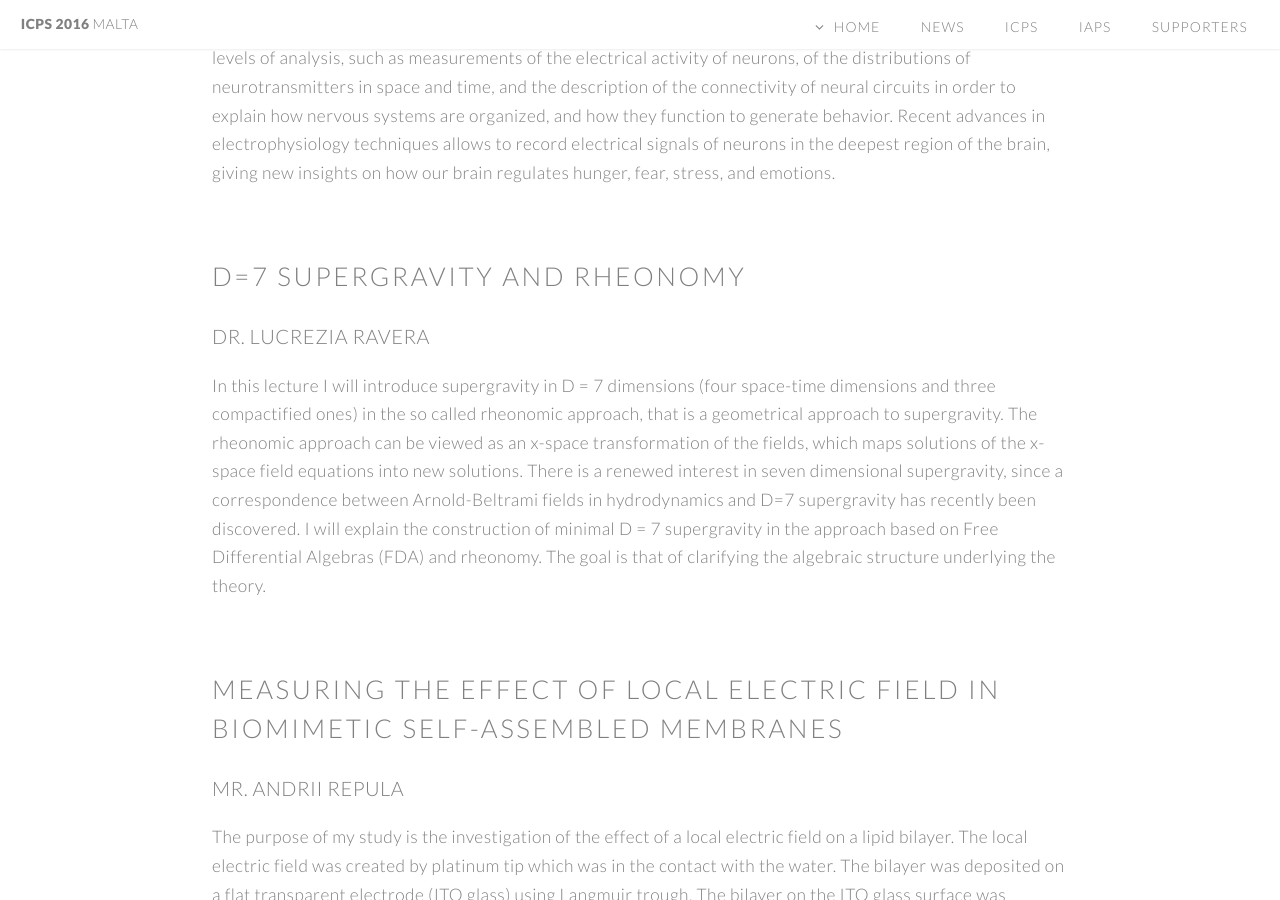
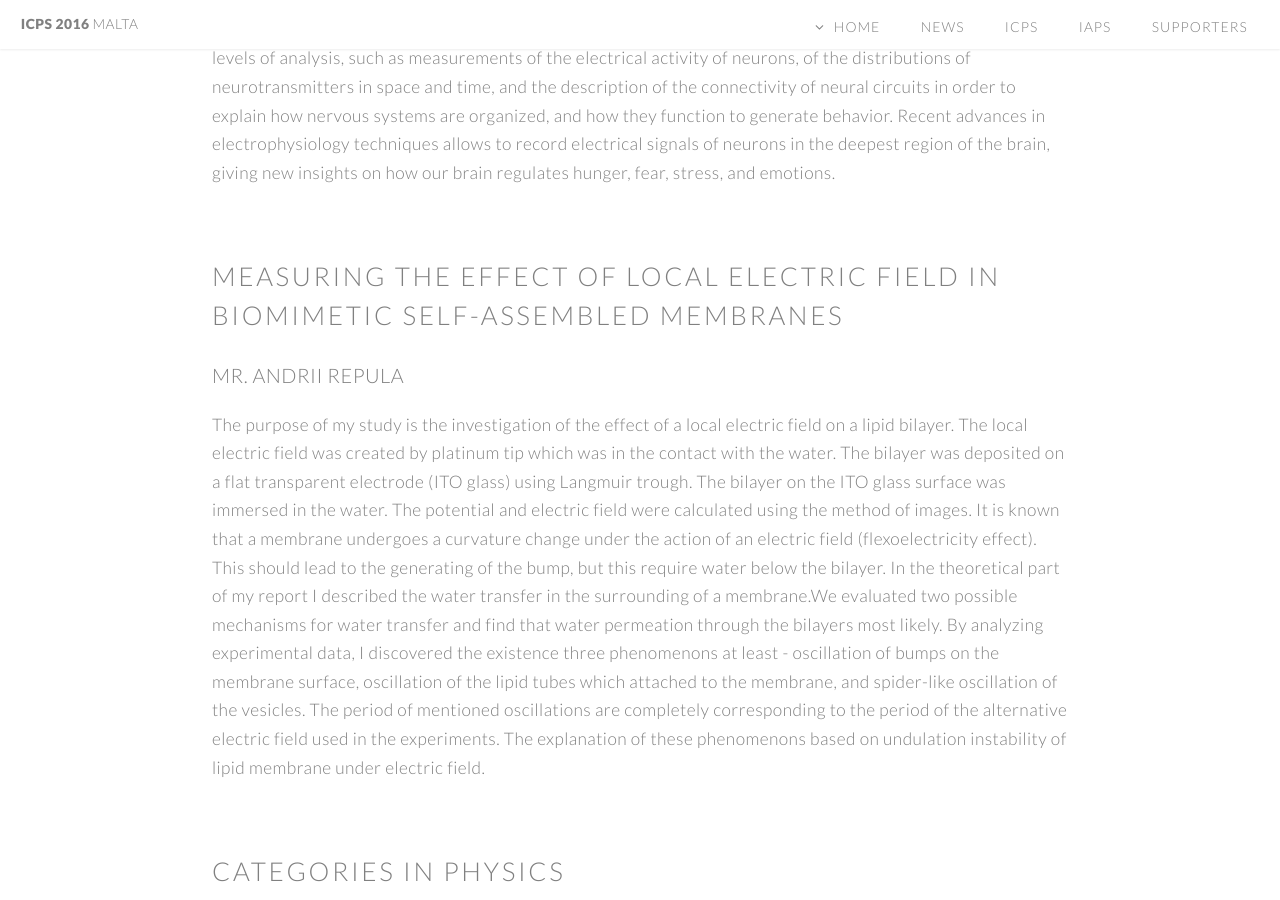
Before and after one commit to bread-on-toast/icps2016, a Jekyll site: the page built from programme/student-lectures.html, in a window 1280 px wide and 900 px high, scrolled down 2359 px. Built offline with Jekyll 4.4.1, drawn with Linux system fonts in a browser that asks for light colours.

Commit message:
removed lecture - cancelled participant

```diff
--- a/_data/lecture.yaml
+++ b/_data/lecture.yaml
@@ -26,11 +26,6 @@
     abstract: "The major challenge for a student in neuroscience is to integrate the diverse knowledge derived from various levels of analysis, such as measurements of the electrical activity of neurons, of the distributions of neurotransmitters in space and time, and the description of the connectivity of neural circuits in order to explain how nervous systems are organized, and how they function to generate behavior.
 
     Recent advances in electrophysiology techniques allows to record electrical signals of neurons in the deepest region of the brain, giving new insights on how our brain regulates hunger, fear, stress, and emotions."
--
-    name: Dr. Lucrezia Ravera
-    email: lucrezia.ravera@polito.it
-    title: D=7 Supergravity and Rheonomy
-    abstract: In this lecture I will introduce supergravity in D = 7 dimensions (four space-time dimensions and three compactified ones) in the so called rheonomic approach, that is a geometrical approach to supergravity. The rheonomic approach can be viewed as an x-space transformation of the fields, which maps solutions of the x-space field equations into new solutions. There is a renewed interest in seven dimensional supergravity, since a correspondence between Arnold-Beltrami fields in hydrodynamics and D=7 supergravity has recently been discovered. I will explain the construction of minimal D = 7 supergravity in the approach based on Free Differential Algebras (FDA) and rheonomy. The goal is that of clarifying the algebraic structure underlying the theory.
 -
     name: Mr. Andrii Repula
     email: repula@mail.ru
```
